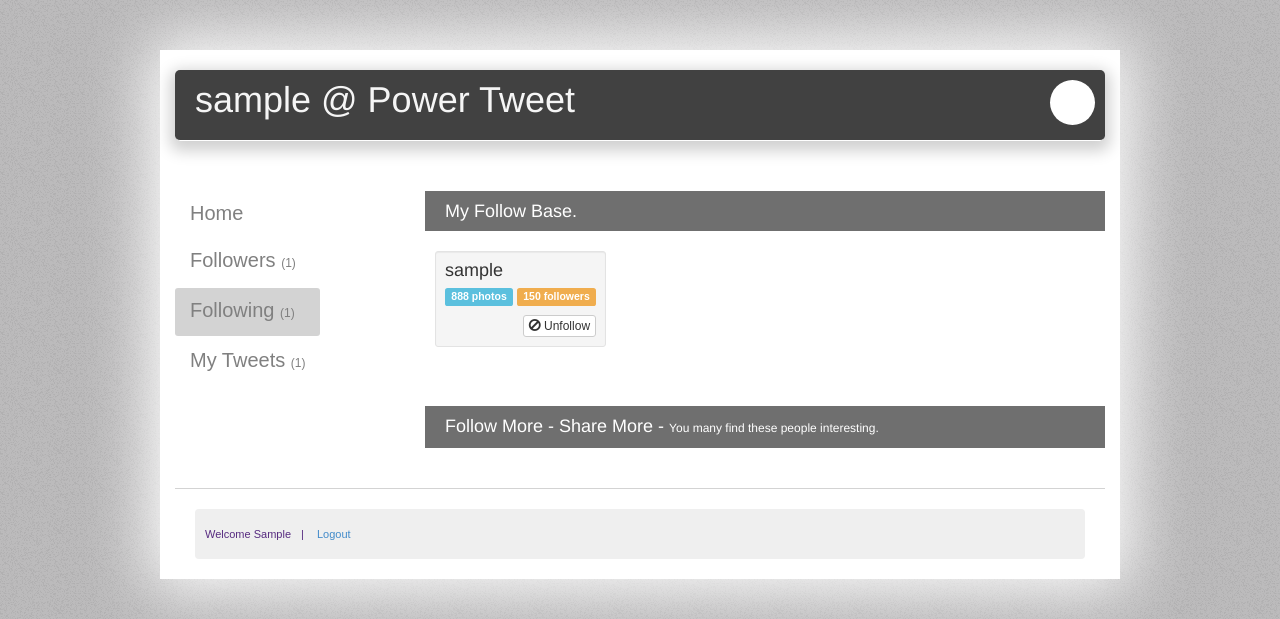
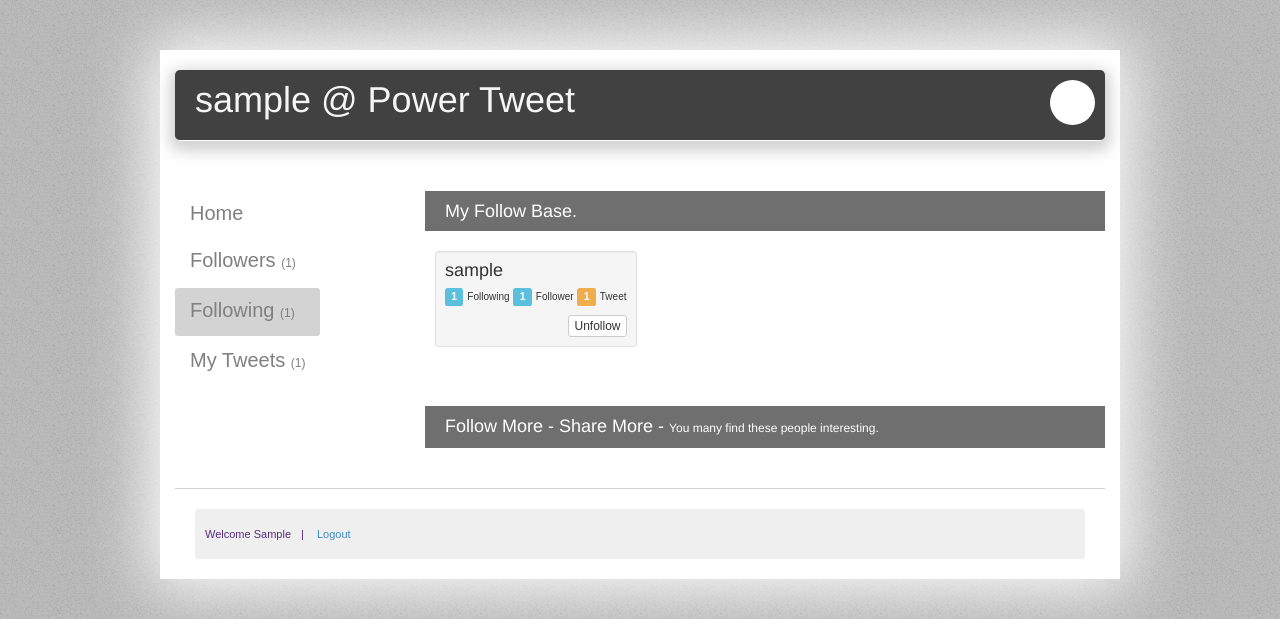
Before and after one commit to ShoeTurtle/protweet, a Django app: page /following in a window 1280 px wide. Shown: the top 619 px of the page. Run offline with Django 3.2, Linux system fonts and the light colour scheme; a user stored in the database is signed in; tables that the repository leaves empty hold one stand-in row (values such as "Sample post"); some libraries are stand-ins or nearby versions.

Commit message:
minor fixtures

```diff
--- a/protweet/protweet/apps/core/views.py
+++ b/protweet/protweet/apps/core/views.py
@@ -153,23 +153,23 @@ def followers(request):
 		tmp = {}
 		user_info_following = get_user_details(record.tweet_follower)
 		tmp['user_info'] = user_info_following
-		tmp['do_i_follow'] = check_following(follower_record_i_follow, user_info_following['userprofile_id']) #Check if i follow this user
+		tmp['do_i_follow'] = check_following(follower_record_i_follow, user_info_following['username']) #Check if i follow this user
 		follower_tmp.append(tmp)
 
 	user_info['followers'] = True
 	user_info['follower_base'] = follower_tmp
+	print 'Check This Out'
+	print follower_tmp
 	return render(request, 'followers.html', user_info)
 
 
 
 #Check if i follow the given userprofile_id
-def check_following(follower_record_i_follow, userprofile_id):
+def check_following(follower_record_i_follow, username):
 	for record in follower_record_i_follow:
-		if (int(record.tweet_following_id)) == (int(userprofile_id)):
+		user_info = get_user_details(record.tweet_following)
+		if not cmp(username, user_info['username']):
 			return True
-		else:
-			return False
-
 
 
 #Tweet Following - Template Rendering
@@ -263,12 +263,27 @@ def user_tweets(request):
 
 	#Query all the tweet for this user
 	try:
-		tweet_record = Tweet.objects.values('id', 'parent_tweet_id', 'tweet', 'post_timestamp').filter(tweet_userprofile_id = user_info['userprofile_id']).order_by('-post_timestamp')
+		# tweet_record = Tweet.objects.values('id', 'parent_tweet_id', 'tweet', 'post_timestamp', 'tweet_userprofile_id').filter(tweet_userprofile_id = user_info['userprofile_id']).order_by('-post_timestamp')
+		tweet_record = Tweet.objects.filter(tweet_userprofile_id = user_info['userprofile_id']).order_by('-post_timestamp')
 	except Exception, e:
 		print e
 
-	user_info['user_tweet'] = tweet_record
+	tweet_list = []
+	for record in tweet_record:
+		tmp = {}
+		tmp['id'] = record.id
+		tmp['tweet'] = record.tweet
+		tmp['post_timestamp'] = record.post_timestamp
+		tmp['tweet_userprofile_id'] = record.tweet_userprofile_id
+		tmp['parent_tweet_id'] = record.parent_tweet_id
 
+		if record.parent_tweet_id:
+			user_info_xtra = get_user_details(record.tweet_userprofile.user)
+			tmp['user_info_xtra'] = user_info_xtra
+
+		tweet_list.append(tmp)
+
+	user_info['user_tweet'] = tweet_list
 	print user_info
 
 	user_info['user_tweets'] = True
--- a/protweet/protweet/static/css/protweet.css
+++ b/protweet/protweet/static/css/protweet.css
@@ -256,7 +256,6 @@ textarea {
 	font-weight: normal;
 }
 
-
 .hero-widget { text-align: center; padding-top: 20px; padding-bottom: 20px; }
 .hero-widget .icon { display: block; font-size: 96px; line-height: 96px; margin-bottom: 10px; text-align: center; }
 .hero-widget var { display: block; height: 64px; font-size: 64px; line-height: 64px; font-style: normal; }
--- a/protweet/protweet/static/js/protweet.js
+++ b/protweet/protweet/static/js/protweet.js
@@ -1,4 +1,5 @@
 //ProTweet Custom js//
+var COUNT_MAX = 200;
 
 $(document).ready(function() {
 
@@ -11,9 +12,9 @@ $(document).ready(function() {
 		$('#counter').text($('#tweet-composer').val().length || 0)
 	}
 
-	$(document).keyup(function(e){if(e.keyCode == 8)validate_counter(200);})
+	$(document).keyup(function(e){if(e.keyCode == 8)validate_counter(COUNT_MAX);})
 	$('#tweet-composer').keyup(function() {
-		validate_counter(200);
+		validate_counter(COUNT_MAX);
 	});
 
 	//tweet post button click event
@@ -54,7 +55,8 @@ $(document).ready(function() {
 	})
 
 	//retweet event
-	$('.pro-retweet').click(function() {
+	$('.pro-retweet').click(function(e) {
+		e.preventDefault();
 		var tweet_id = $(this).attr('data-tweet-id');
 		pro_retweet(tweet_id);
 	});
@@ -100,7 +102,7 @@ function post_tweet(post) {
 		success: function(response) {
 			if(response.status == 'ok') {
 				$('#tweet-composer').val(''); //clearing the tweet textarea
-				validate_counter(200);
+				validate_counter(validate_counter);
 				$('#tweet_count').html('(' + response.tweet_count + ')'); //updating the tweet count
 
 			} else {
@@ -149,6 +151,9 @@ function ko_following(data) {
 
 	self.ko_username = ko.observable(data.ko_username);
 	self.ko_user_id = ko.observable(data.ko_user_id);
+	self.ko_follow_count = ko.observable(data.ko_follow_count)
+	self.ko_follower_count = ko.observable(data.ko_follower_count)
+	self.ko_tweet_count = ko.observable(data.ko_tweet_count)
 }
 
 //knockout view model
@@ -178,14 +183,17 @@ function ko_follower_following_view_model() {
 			datatype: 'json',
 			success: function(response) {
 				if (response.status == 'ok') {
-					var new_html = '<span class="glyphicon glyphicon-ban-circle"></span>Unfollow';
+					var new_html = 'Unfollow';
 					$('#following_count').html('(' + response.following_count + ')');
 
 					console.log(JSON.stringify(response));
 
 					self.ko_following_base.push(new ko_following({
 						ko_username: response.user_info.username,
-						ko_user_id: response.user_info.user_id
+						ko_user_id: response.user_info.user_id,
+						ko_follow_count: response.user_info.following_count,
+						ko_follower_count: response.user_info.follower_count,
+						ko_tweet_count: response.user_info.tweet_count
 					}));
 
 					self.ko_suggestion_base.splice(user_index, 1);
@@ -218,7 +226,10 @@ function ko_follower_following_view_model() {
 
 					self.ko_suggestion_base.push(new ko_following({
 						ko_username: response.user_info.username,
-						ko_user_id: response.user_info.user_id
+						ko_user_id: response.user_info.user_id,
+						ko_follow_count: response.user_info.following_count,
+						ko_follower_count: response.user_info.follower_count,
+						ko_tweet_count: response.user_info.tweet_count
 					}));
 				}
 			},
@@ -239,23 +250,25 @@ function ko_follower_following_view_model() {
 					if (base == 'following_base') {
 						//1. Populating ko_following_base
 						response.user_base.following.forEach(function(user) {
-							var username = user.user_info.username;
-							var user_id = user.user_info.user_id;
 
 							self.ko_following_base.push(new ko_following({
-								ko_username: username,
-								ko_user_id: user_id
+								ko_username: user.user_info.username,
+								ko_user_id: user.user_info.user_id,
+								ko_follow_count: user.user_info.following_count,
+								ko_follower_count: user.user_info.follower_count,
+								ko_tweet_count: user.user_info.tweet_count
 							}));
 						});
 
 						//2. Populating ko_suggestion_base
 						response.user_base.suggestion.forEach(function(user) {
-							var username = user.user_info.username;
-							var user_id = user.user_info.user_id;
 
 							self.ko_suggestion_base.push(new ko_following({
-								ko_username: username,
-								ko_user_id: user_id
+								ko_username: user.user_info.username,
+								ko_user_id: user.user_info.user_id,
+								ko_follow_count: user.user_info.following_count,
+								ko_follower_count: user.user_info.follower_count,
+								ko_tweet_count: user.user_info.tweet_count
 							}));
 						});
 
@@ -293,7 +306,8 @@ function protweet_follow(user_id, el) {
 		datatype: 'json',
 		success: function(response) {
 			if (response.status == 'ok') {
-				var new_html = '<span class="glyphicon glyphicon-ban-circle"></span>Unfollow';
+				//'<span class="glyphicon glyphicon-ban-circle"></span>
+				var new_html = 'Unfollow';
 				el.html(new_html);
 				el.removeClass('protweet-follow').addClass('protweet-unfollow');
 
@@ -319,7 +333,8 @@ function protweet_unfollow(user_id, el) {
 		datatype: 'json',
 		success: function(response) {
 			if (response.status == 'ok') {
-				var new_html = '<span class="glyphicon glyphicon-ban-circle"></span>Follow';
+				//<span class="glyphicon glyphicon-ban-circle"></span>
+				var new_html = 'Follow';
 				el.html(new_html);
 				el.removeClass('protweet-unfollow').addClass('protweet-follow');
 
--- a/protweet/protweet/templates/following.html
+++ b/protweet/protweet/templates/following.html
@@ -20,12 +20,15 @@
 										<div class="media-body">
 											<h4 class="media-heading" data-bind="text: ko_username"></h4>
 											<p>
-												<span class="label label-info">888 photos</span>
-												<span class="label label-warning">150 followers</span>
+												<span class="label label-info" data-bind="text: ko_follow_count"></span>
+												<span style="font-size: 10px;">Following</span>
+												<span class="label label-info" data-bind="text: ko_follower_count"></span>
+												<span style="font-size: 10px;">Follower</span>
+												<span class="label label-warning" data-bind="text: ko_tweet_count"></span>
+												<span style="font-size: 10px;">Tweet</span>
 											</p>
 											<p>
 												<a href="#" class="btn btn-xs btn-default" data-bind="{click: $parent.ko_unfollow_user.bind($data, $index(), $element), attr: {'data-id': ko_user_id}}" style="float: right;">
-													<span class="glyphicon glyphicon-ban-circle"></span>
 													Unfollow
 												</a>
 											</p>
@@ -43,14 +46,17 @@
 								<div class="well well-sm">
 									<div class="media">
 										<div class="media-body">
-											<h4 class="media-heading" data-bind="text: ko_username"></h4>
+											<h4 class="media-heading" data-bind="text: ko_username" style="margin-botto: 10px;"></h4>
 											<p>
-												<span class="label label-info">888 photos</span>
-												<span class="label label-warning">150 followers</span>
+												<span class="label label-info" data-bind="text: ko_follow_count"></span>
+												<span style="font-size: 10px;">Following</span>
+												<span class="label label-info" data-bind="text: ko_follower_count"></span>
+												<span style="font-size: 10px;">Follower</span>
+												<span class="label label-warning" data-bind="text: ko_tweet_count"></span>
+												<span style="font-size: 10px;">Tweet</span>
 											</p>
 											<p>
 												<a href="#" class="btn btn-xs btn-default" style="float: right;" data-bind="{click: $parent.ko_follow_user.bind($data, $index(), $element), attr: {'data-id': ko_user_id}}">
-													<span class="glyphicon glyphicon-ban-circle"></span>
 													Follow
 												</a>
 											</p>
--- a/protweet/protweet/templates/header_resource.html
+++ b/protweet/protweet/templates/header_resource.html
@@ -5,7 +5,6 @@
 		<meta name="viewport" content="width=device-width, initial-scale=1.0">
 		<link href="/static/css/bootstrap.min.css" rel="stylesheet">
 		<link href="/static/css/protweet.css" rel="stylesheet">
-		<link href="/static/css/font-awesome.min.css" rel="stylesheet">
 
 		<script src="/static/js/lib/jquery.min.js"></script>
 	</head>
--- a/protweet/protweet/templates/home.html
+++ b/protweet/protweet/templates/home.html
@@ -19,6 +19,7 @@
 						<button class="btn btn-primary btn-block">Post</button>
 						<span style="padding-left: 10px;">Word Count:</span>
 						<span id="counter"></span>
+						<span>/ 200</span>
 					</div>
 					<div style="clear: both;"></div>
 					<div class="tweet-base-wrapper user-tweet-base">
--- a/protweet/protweet/templates/user_tweets.html
+++ b/protweet/protweet/templates/user_tweets.html
@@ -16,7 +16,11 @@
 							<div class="my-tweet-wrapper">
 								{{ tweet_info.tweet }}
 							</div>
+
 							<a data-tweet-id="{{ tweet_info.id }}" class="remove-tweet" href="#" style="font-size: 11px;">Remove</a>
+							{% if tweet_info.user_info_xtra %}
+								<span style="font-size: 11px; float: right;">@ Retweet</span>
+							{% endif %}
 						</div>
 						{% endfor %}
 					</div>
```
Also changed, not shown: protweet/protweet/templates/followers.html (+6 -4 lines).
